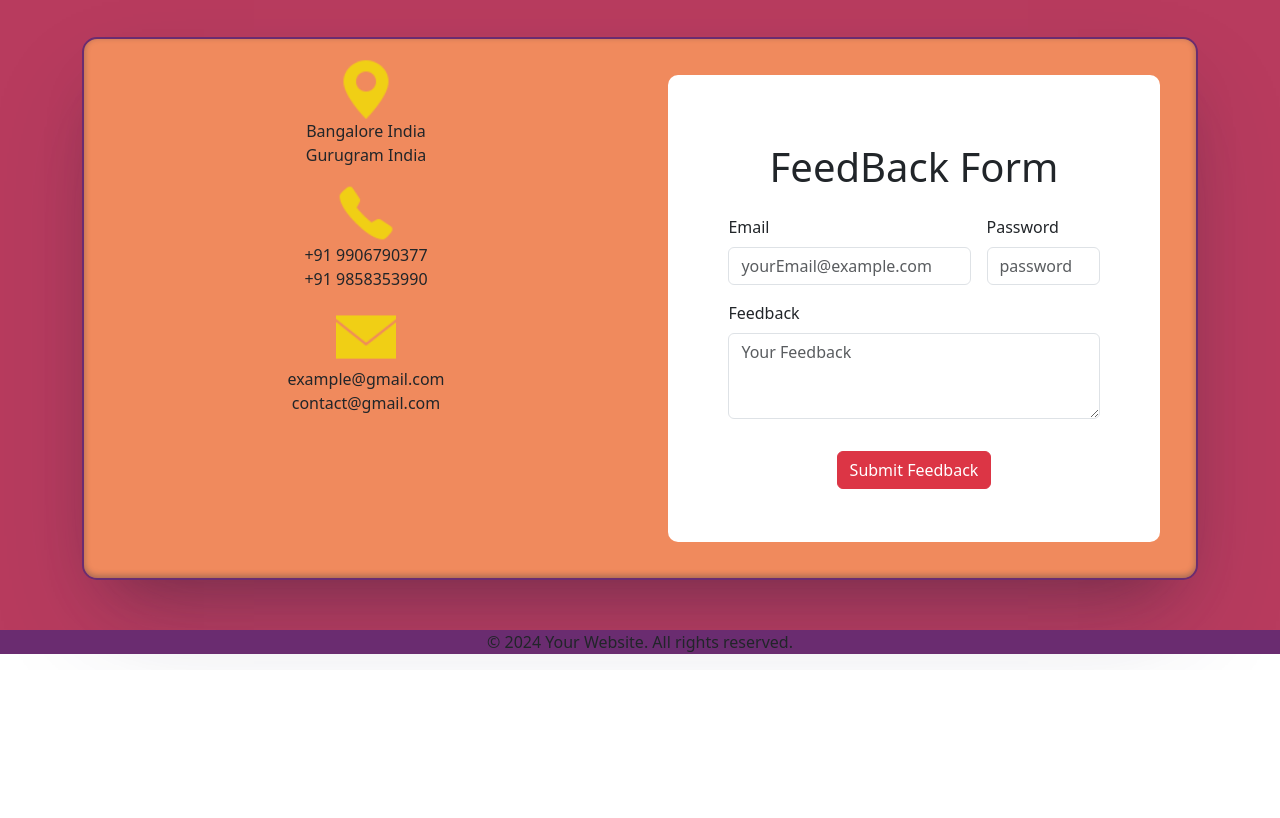
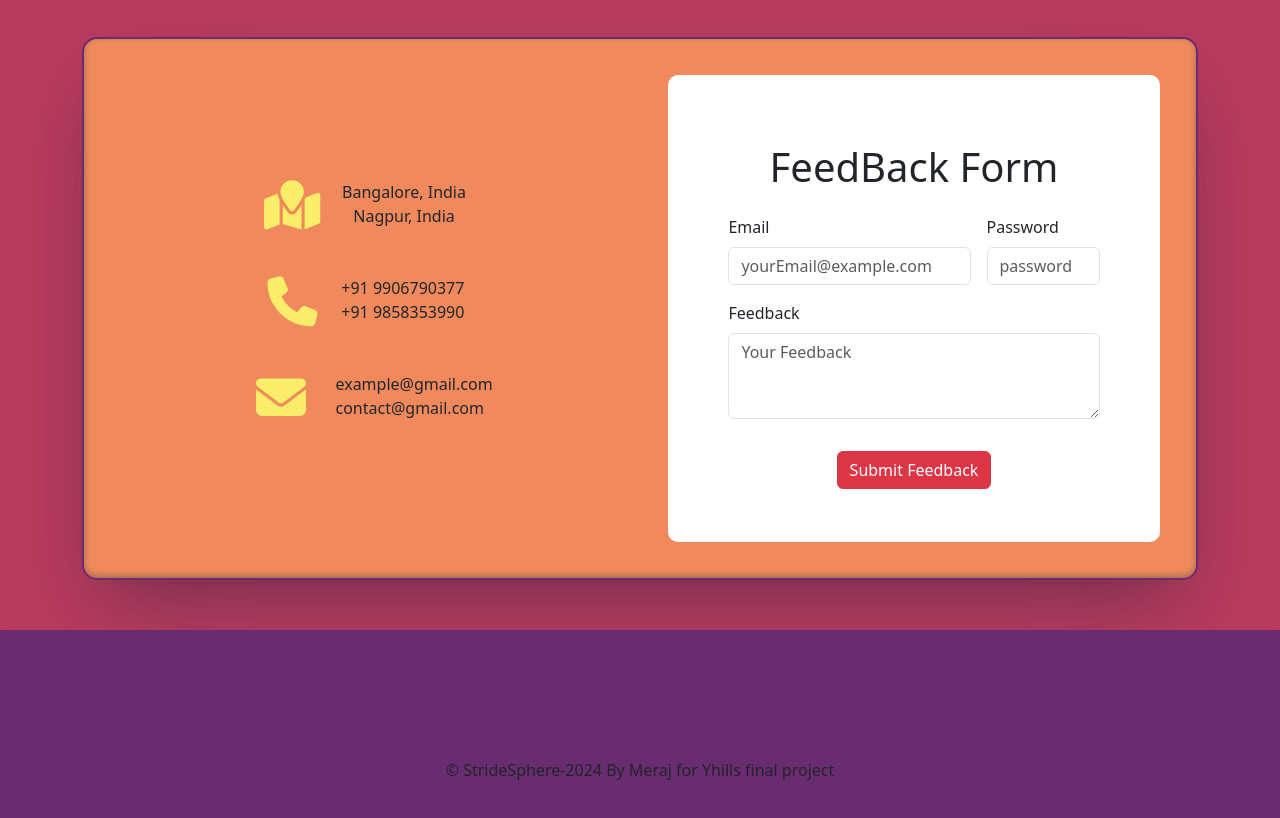
Before and after one commit to iameraj/Yhills-project, a plain HTML site: page index.html in a window 1280 px wide. Shown: the part 1726-2544 px from the top of the page. Before the commit the page ends 2396 px from the top, so only its background shows below. Drawn offline with nearby package versions, Linux system fonts and the light colour scheme.

Commit message:
added about stuff

```diff
--- a/index.html
+++ b/index.html
@@ -96,7 +96,7 @@
             <nav class="navbar navbar-expand-lg sticky-top bg-orange ">
                 <div class="container-fluid">
                     <a class="navbar-brand" href="#"
-                        ><i class="fa-solid fa-circle"></i> - StrideSphere</a
+                        >StrideSphere</a
                     >
                     <button
                         class="navbar-toggler"
@@ -333,26 +333,42 @@
                 <div class="container">
                     <div class="final-container">
                         <div class="row">
+                            <div class="col-6">
+                                <div class="about-container">
+                                    <div class="row p-3">
+                                        <div class="container col-4">
+                                        <!-- <img src="public/location.png" alt="" width="60px"> -->
+                                        <i class="fa-solid fa-map-location"></i>
 
-                            <div class="col-6">
-                                <div class="row"> <div class="container">
-                                    <img src="public/location.png" alt="" width="60px">
-                                    <p>Bangalore India
-                                      <br>Gurugram India
+                                      </div>
+                                      <div class="container col-8">
+                                        <p>Bangalore, India
+                                            <br>Nagpur, India
                                           </p>
-                                  </div></div>
-                                <div class="row">          <div class="container">
-                                    <img src="public/phone.png" alt="" width="60px">
+                                      </div>
+                                    </div>
+                                    <div class="row p-3">
+                                        <div class="container col-4">
+                                            <i class="fa-solid fa-phone"></i>
+                                      </div>
+                                      <div class="container col-8">
                                         <p>+91 9906790377
                                             <br>+91 9858353990
                                           </p>
-                                  </div></div>
-                                <div class="row">          <div class="container">
-                                    <img src="public/email.png" alt="" width="60px">
+                                      </div>
+                                    </div>
+                                    <div class="row p-3">
+                                        <div class="container col-4">
+                                            <i class="fa-solid fa-envelope"></i>
+                                      </div>
+                                      <div class="container col-8">
                                         <p>example@gmail.com
                                             <br>contact@gmail.com
                                           </p>
-                                  </div></div>
+                                      </div>
+                                    </div>
+                                </div>
+
                             </div>
                             <div class="col-6">
                                 <form class="row g-3 m-3">
@@ -401,7 +417,7 @@
                 </div>
             </center>
             <div class="footer">
-                <p>&copy; 2024 Your Website. All rights reserved.</p>
+                <p>&copy; StrideSphere-2024 By Meraj for Yhills final project</p>
             </div>
         </main>
         <script src="./script.js"></script>
--- a/styles.css
+++ b/styles.css
@@ -83,15 +83,27 @@ form {
     border: 2px solid var(--purple);
     border-radius: 15px;
 }
+.about-container {
+    height: 100%;
+    display: flex;
+    flex-direction: column;
+    justify-content: center;
+    align-items: center;
+}
 .footer {
     background-color: var(--purple);
     color: var(var(--black));
+    padding: 10%;
 
     margin-top: 50px;
     text-align: center;
     bottom: 0;
     width: 100%;
 }
+i{
+    font-size: 50px;
+    color: var(--yellow);
+ }
 
 #staticbackdrop {
     box-shadow: rgba(0, 0, 0, 0.24) 0px 3px 8px;
```
Also changed, not shown: public/email.png (deleted), public/location.png (deleted), public/phone.png (deleted). Lines whose indentation alone changed are shown as unchanged.
